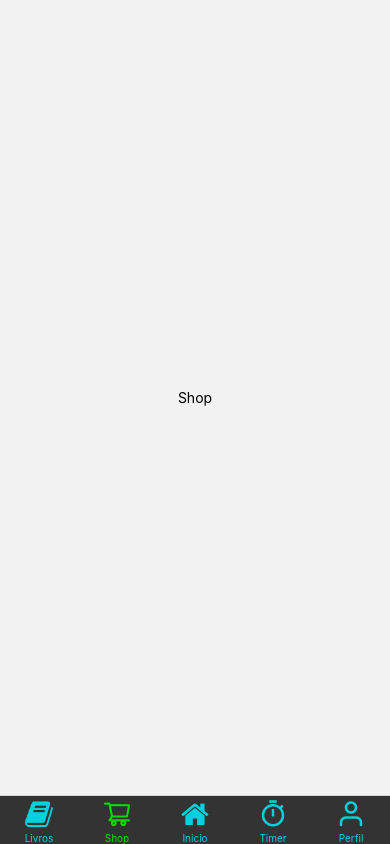
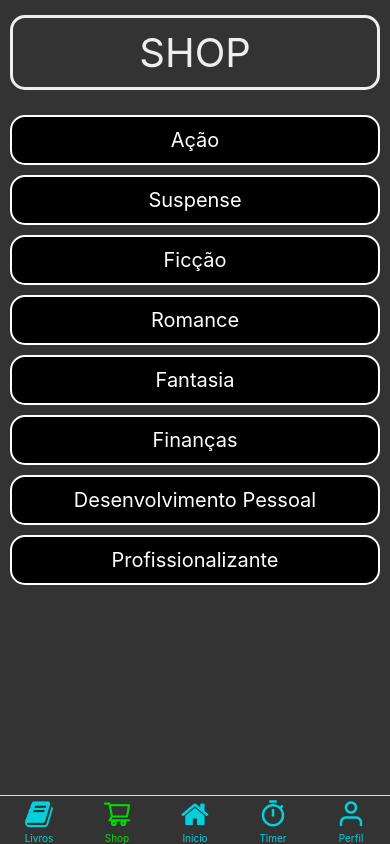
Before and after one commit to VegaKunn/testBook, a React Native app: screen /Loja in a window 390 px wide. Built offline with nearby package versions, Linux system fonts and the light colour scheme.

Commit message:
Criacao dos objetos dos links e continuidade do design da loja

```diff
--- a/App.js
+++ b/App.js
@@ -8,7 +8,6 @@ import LivrosP from './pages/LivrosPage';
 import PerfilP from './pages/PerfilPage';
 import ShopP from './pages/ShopPage';
 import TimerP from './pages/TimerPage';
-import T from './pages/T';
 import Icones from 'react-native-vector-icons/Feather';
 import Icones2 from 'react-native-vector-icons/AntDesign';
 import Icones3 from 'react-native-vector-icons/FontAwesome';
@@ -24,7 +23,7 @@ function MLivros() {
 function Shop() {
   return (
     <View style={{flex: 1, justifyContent: 'center', alignItems: 'center'}}>
-      <Text>Shop</Text>
+      <ShopP />
     </View>
   );
 }
--- /dev/null
+++ b/components/CardLivros.js
@@ -0,0 +1,11 @@
+import React from 'react';
+import {View, Text} from 'react-native';
+import {card} from '../style/cardClickCss';
+
+export default function CardLivros() {
+  return (
+    <View style={card.tamanho2}>
+      <Text style={{fontSize: 40, color: '#eee'}}>SHOP</Text>
+    </View>
+  );
+}
--- /dev/null
+++ b/components/CategoriasShop.js
@@ -0,0 +1,39 @@
+import React from 'react';
+import {View, TouchableOpacity, Text} from 'react-native';
+import {ShopCss} from '../style/ShopSection';
+
+/*
+
+
+*/
+
+export default function CategoriasShop() {
+  return (
+    <View>
+      <TouchableOpacity style={ShopCss.divClicavel}>
+        <Text style={ShopCss.texto}>Ação</Text>
+      </TouchableOpacity>
+      <TouchableOpacity style={ShopCss.divClicavel}>
+        <Text style={ShopCss.texto}>Suspense</Text>
+      </TouchableOpacity>
+      <TouchableOpacity style={ShopCss.divClicavel}>
+        <Text style={ShopCss.texto}>Ficção</Text>
+      </TouchableOpacity>
+      <TouchableOpacity style={ShopCss.divClicavel}>
+        <Text style={ShopCss.texto}>Romance</Text>
+      </TouchableOpacity>
+      <TouchableOpacity style={ShopCss.divClicavel}>
+        <Text style={ShopCss.texto}>Fantasia</Text>
+      </TouchableOpacity>
+      <TouchableOpacity style={ShopCss.divClicavel}>
+        <Text style={ShopCss.texto}>Finanças</Text>
+      </TouchableOpacity>
+      <TouchableOpacity style={ShopCss.divClicavel}>
+        <Text style={ShopCss.texto}>Desenvolvimento Pessoal</Text>
+      </TouchableOpacity>
+      <TouchableOpacity style={ShopCss.divClicavel}>
+        <Text style={ShopCss.texto}>Profissionalizante</Text>
+      </TouchableOpacity>
+    </View>
+  );
+}
--- a/pages/ShopPage.js
+++ b/pages/ShopPage.js
@@ -1,10 +1,34 @@
 import React from 'react';
-import {View, Text} from 'react-native';
+import {View, SafeAreaView, ScrollView, Text, StyleSheet} from 'react-native';
+import CardLivros from '../components/CardLivros';
+import CategoriasShop from '../components/CategoriasShop';
 
 export default function Shop() {
   return (
-    <View>
-      <Text>Funcionou</Text>
-    </View>
+    <SafeAreaView style={es.corpo}>
+      <ScrollView style={es.rolagem}>
+        <CardLivros />
+        <CategoriasShop />
+      </ScrollView>
+    </SafeAreaView>
   );
 }
+
+const es = StyleSheet.create({
+  corpo: {
+    width: '100%',
+    height: '100%',
+    backgroundColor: '#333',
+    alignItems: 'center',
+  },
+  rolagem: {
+    width: '100%',
+    paddingLeft: 10,
+    paddingRight: 10,
+    paddingBottom: 10,
+  },
+  texto: {
+    color: '#eee',
+    fontSize: 16,
+  },
+});
--- a/pages/T.js
+++ /dev/null
@@ -1,97 +0,0 @@
-import React, {useState, useEffect} from 'react';
-import {
-  StyleSheet,
-  Text,
-  View,
-  StatusBar,
-  TouchableOpacity,
-  Dimensions,
-} from 'react-native';
-
-const screen = Dimensions.get('window');
-
-const formatNumber = number => `0${number}`.slice(-2);
-
-const getRemaining = time => {
-  const mins = Math.floor(time / 60);
-  const secs = time - mins * 60;
-  return {mins: formatNumber(mins), secs: formatNumber(secs)};
-};
-
-export default function T() {
-  const [remainingSecs, setRemainingSecs] = useState(0);
-  const [isActive, setIsActive] = useState(false);
-  const {mins, secs} = getRemaining(remainingSecs);
-
-  toggle = () => {
-    setIsActive(!isActive);
-  };
-
-  reset = () => {
-    setRemainingSecs(0);
-    setIsActive(false);
-  };
-
-  useEffect(() => {
-    let interval = null;
-    if (isActive) {
-      interval = setInterval(() => {
-        setRemainingSecs(remainingSecs => remainingSecs + 1);
-      }, 1000);
-    } else if (!isActive && remainingSecs !== 0) {
-      clearInterval(interval);
-    }
-    return () => clearInterval(interval);
-  }, [isActive, remainingSecs]);
-
-  return (
-    <View style={styles.container}>
-      <StatusBar barStyle="light-content" />
-
-      <Text style={styles.timerText}>{`${mins}:${secs}`}</Text>
-
-      <TouchableOpacity onPress={this.toggle} style={styles.button}>
-        <Text style={styles.buttonText}>{isActive ? 'Pause' : 'Start'}</Text>
-      </TouchableOpacity>
-      <TouchableOpacity
-        onPress={this.reset}
-        style={[styles.button, styles.buttonReset]}>
-        <Text style={[styles.buttonText, styles.buttonTextReset]}>Reset</Text>
-      </TouchableOpacity>
-    </View>
-  );
-}
-
-const styles = StyleSheet.create({
-  container: {
-    flex: 1,
-    backgroundColor: '#07121B',
-    alignItems: 'center',
-    justifyContent: 'center',
-  },
-  button: {
-    borderWidth: 10,
-    borderColor: '#B9AAFF',
-    width: screen.width / 2,
-    height: screen.width / 2,
-    borderRadius: screen.width / 2,
-    alignItems: 'center',
-    justifyContent: 'center',
-  },
-  buttonText: {
-    fontSize: 45,
-    color: '#B9AAFF',
-  },
-  timerText: {
-    color: '#fff',
-    fontSize: 90,
-    marginBottom: 20,
-  },
-  buttonReset: {
-    marginTop: 20,
-    borderColor: '#FF851B',
-  },
-  buttonTextReset: {
-    color: '#FF851B',
-  },
-});
--- /dev/null
+++ b/style/ShopSection.js
@@ -0,0 +1,20 @@
+import {StyleSheet} from 'react-native';
+
+export const ShopCss = StyleSheet.create({
+  divClicavel: {
+    marginTop: 10,
+    borderColor: '#fff',
+    borderWidth: 2,
+    width: '100%',
+    height: 50,
+    borderRadius: 15,
+    backgroundColor: '#000',
+    flexDirection: 'row',
+    justifyContent: 'center',
+    alignItems: 'center',
+  },
+  texto: {
+    fontSize: 20,
+    color: '#fff',
+  },
+});
--- a/style/cardClickCss.js
+++ b/style/cardClickCss.js
@@ -2,10 +2,12 @@ import {StyleSheet} from 'react-native';
 
 export const card = StyleSheet.create({
   tamanho: {
-    width: '95%',
+    width: '100%',
     height: 75,
     justifyContent: 'center',
     alignItems: 'center',
+    marginLeft: 'auto',
+    marginRight: 'auto',
     marginBottom: 15,
     marginTop: 15,
     borderRadius: 15,
@@ -13,6 +15,21 @@ export const card = StyleSheet.create({
     borderColor: '#0c0',
     flexDirection: 'row',
   },
+  tamanho2: {
+    width: '100%',
+    height: 75,
+    justifyContent: 'center',
+    alignItems: 'center',
+    marginLeft: 'auto',
+    marginRight: 'auto',
+    marginBottom: 15,
+    marginTop: 15,
+    borderRadius: 15,
+    borderWidth: 3,
+    borderColor: '#eee',
+    flexDirection: 'row',
+    backgroundColor: '#000 ',
+  },
   inf: {
     backgroundColor: '#f00',
   },
```
Also changed, not shown: components/RodosArrays.js (added, +79 -0 lines).
